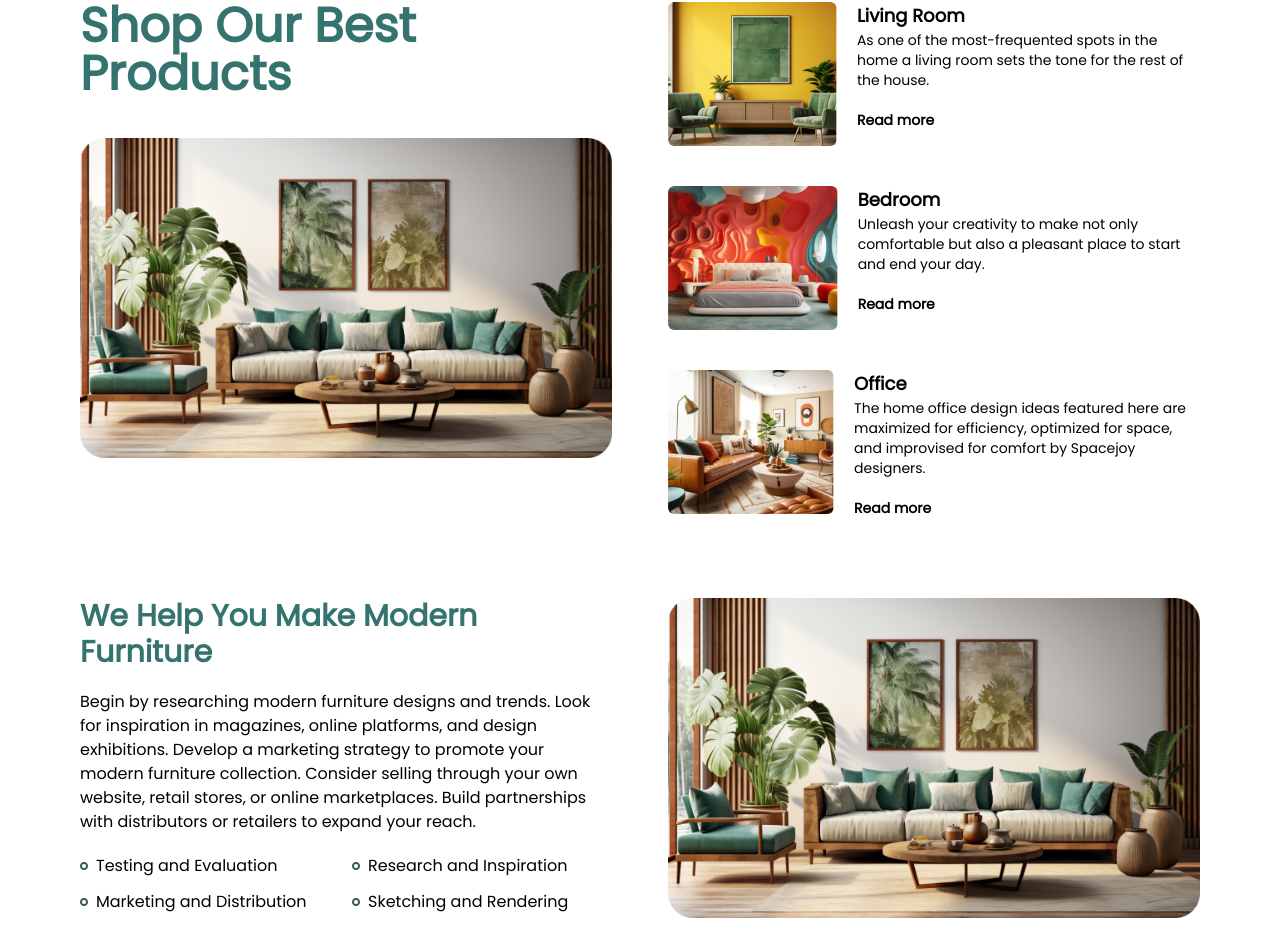
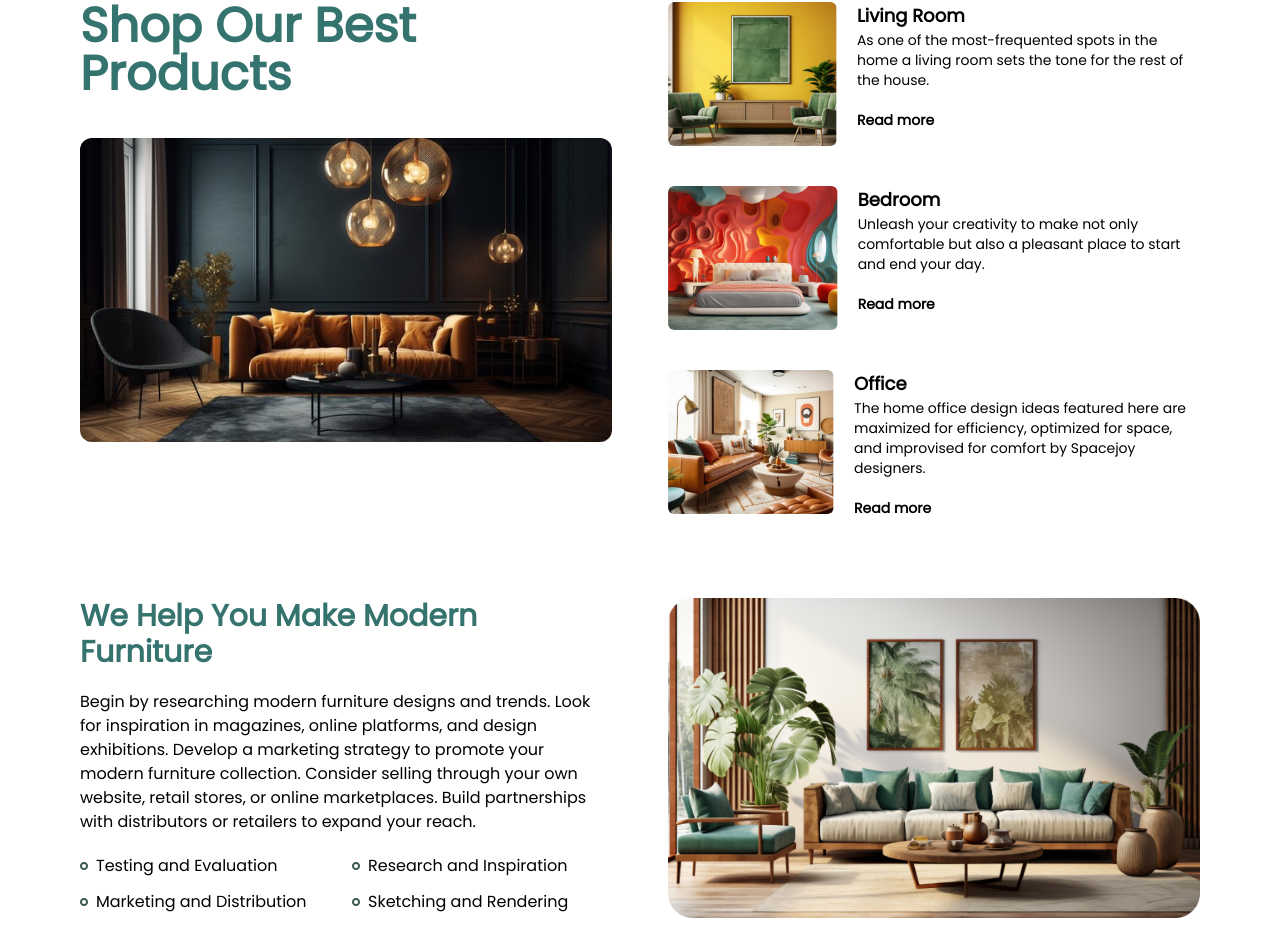
Before and after one commit to oseji/TrendyTrove, a React (Vite) app: page / in a window 1280 px wide. Shown: the part 854-1793 px from the top of the page. Built offline with nearby package versions, Linux system fonts and the light colour scheme.

Commit message:
fixed animation issues

```diff
--- a/src/App.tsx
+++ b/src/App.tsx
@@ -16,8 +16,8 @@ import close from "./assets/close.svg";
 
 function App() {
   const imageVariants = {
-    hidden: { opacity: 0.8, height: 0 },
-    visible: { opacity: 1, height: "auto", transition: { duration: 0.8 } },
+    hidden: { opacity: 0.8, scaleY: 0 },
+    visible: { opacity: 1, scaleY: 1, transition: { duration: 0.8 } },
   };
 
   const thumbnailVariants = {
@@ -26,8 +26,8 @@ function App() {
   };
 
   const blogVariants = {
-    hidden: { opacity: 0, scale: 0.5, y: 110 },
-    visible: { opacity: 1, scale: 1, y: 0, transition: { duration: 0.5 } },
+    hidden: { opacity: 0, scaleY: 0 },
+    visible: { opacity: 1, scaleY: 1, transition: { duration: 0.5 } },
   };
 
   const textVariantsRight = {
@@ -85,27 +85,61 @@ function App() {
 
         <nav ref={navRef} className="hideNav">
           <ul className="navList">
-            <li className="navText">
+            <li
+              className="navText"
+              onClick={() => {
+                setMenuToggled(false);
+                navRef.current?.classList.add("hideNav");
+              }}
+            >
               <a href="#home" className="navLink">
                 Home
               </a>
             </li>
-            <li className="navText">
+
+            <li
+              className="navText"
+              onClick={() => {
+                setMenuToggled(false);
+                navRef.current?.classList.add("hideNav");
+              }}
+            >
               <a href="#product" className="navLink">
                 Product
               </a>
             </li>
-            <li className="navText">
+
+            <li
+              className="navText"
+              onClick={() => {
+                setMenuToggled(false);
+                navRef.current?.classList.add("hideNav");
+              }}
+            >
               <a href="#services" className="navLink">
                 Services
               </a>
             </li>
-            <li className="navText">
-              <a href="#Blogs" className="navLink">
+
+            <li
+              className="navText"
+              onClick={() => {
+                setMenuToggled(false);
+                navRef.current?.classList.add("hideNav");
+              }}
+            >
+              <a href="#blogPosts" className="navLink">
                 Blog
               </a>
             </li>
-            <li className="navText">
+
+            <li
+              className="navText"
+              onClick={() => {
+                setMenuToggled(false);
+                navRef.current?.classList.add("hideNav");
+              }}
+            >
               <a href="#footer" className="navLink">
                 Contact us
               </a>
--- a/src/BestProducts.tsx
+++ b/src/BestProducts.tsx
@@ -4,14 +4,15 @@ import img1 from "./assets/img1.png";
 import img2 from "./assets/img2.png";
 import img3 from "./assets/img3.png";
 import img4 from "./assets/img4.png";
+import roomWithLights from "./assets/room with lights.png";
 
 import dot from "./assets/dot.png";
 
 type imageVariants = {
-  hidden: { opacity: number; height: number };
+  hidden: { opacity: number; scaleY: number };
   visible: {
     opacity: number;
-    height: string;
+    scaleY: number;
     transition: { duration: number };
   };
 };
@@ -63,7 +64,8 @@ const BestProducts = (props: bestProductsProps) => {
             variants={props.imageVariants}
             initial={props.imageVariants.hidden}
             whileInView={props.imageVariants.visible}
-            src={img1}
+            className="rounded-xl"
+            src={roomWithLights}
             alt="image 1"
           />
         </div>
--- a/src/Blogs.tsx
+++ b/src/Blogs.tsx
@@ -5,11 +5,11 @@ import blog2 from "./assets/blog2.png";
 import blog3 from "./assets/blog3.png";
 
 type blogVariants = {
-  hidden: { opacity: number; scale: number; y: number };
+  hidden: { opacity: number; scaleY: number };
   visible: {
     opacity: number;
-    scale: number;
-    y: number;
+    scaleY: number;
+
     transition: { duration: number };
   };
 };
@@ -22,7 +22,10 @@ const Blogs = (props: blogsProps) => {
   return (
     <div id="Blogs">
       <div className="flex flex-row justify-between items-center mb-10">
-        <h2 className="text-2xl md:text-3xl xl:text-5xl capitalize font-semibold  text-ehiGreen">
+        <h2
+          id="blogPosts"
+          className="text-2xl md:text-3xl xl:text-5xl capitalize font-semibold  text-ehiGreen"
+        >
           Recent blogs
         </h2>
         <p className=" text-ehiGreen underline hover:scale-110 transition ease-in-out duration-150 cursor-pointer">
--- a/src/Reviews.tsx
+++ b/src/Reviews.tsx
@@ -116,10 +116,10 @@ const Reviews = () => {
         <div className=" flex flex-row items-center gap-10">
           {reviews.slice(startIndex, endIndex).map((element, index) => (
             <motion.div
-              initial={{ opacity: 0.8, scale: 0.6 }}
+              initial={{ opacity: 0.8, scaleX: 0 }}
               whileInView={{
                 opacity: 1,
-                scale: 1,
+                scaleX: 1,
                 transition: { duration: 0.8 },
               }}
               className={`reviewCard`}
--- a/src/WhyChooseUs.tsx
+++ b/src/WhyChooseUs.tsx
@@ -8,10 +8,10 @@ import support from "./assets/support.png";
 import returns from "./assets/returns.png";
 
 type imageVariants = {
-  hidden: { opacity: number; height: number };
+  hidden: { opacity: number; scaleY: number };
   visible: {
     opacity: number;
-    height: string;
+    scaleY: number;
     transition: { duration: number };
   };
 };
```
Also changed, not shown: src/assets/room with lights.png (added).
